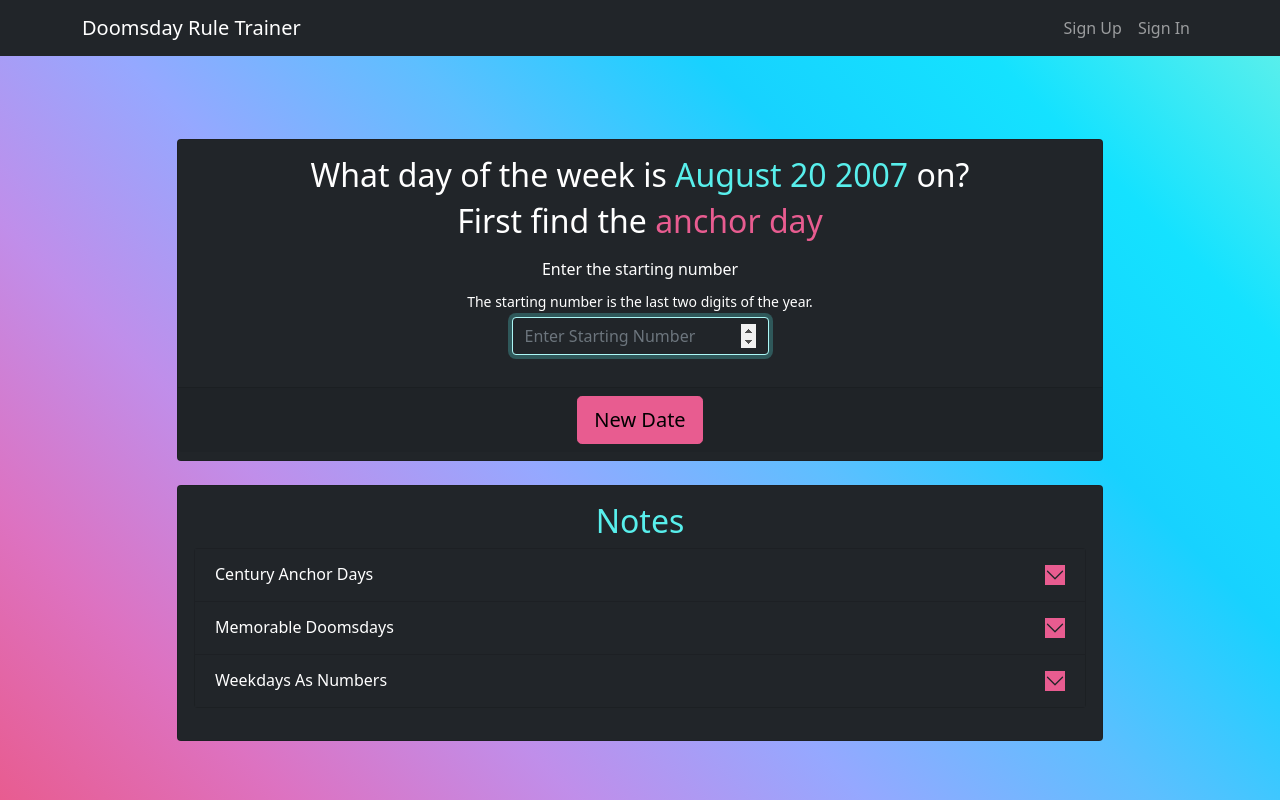
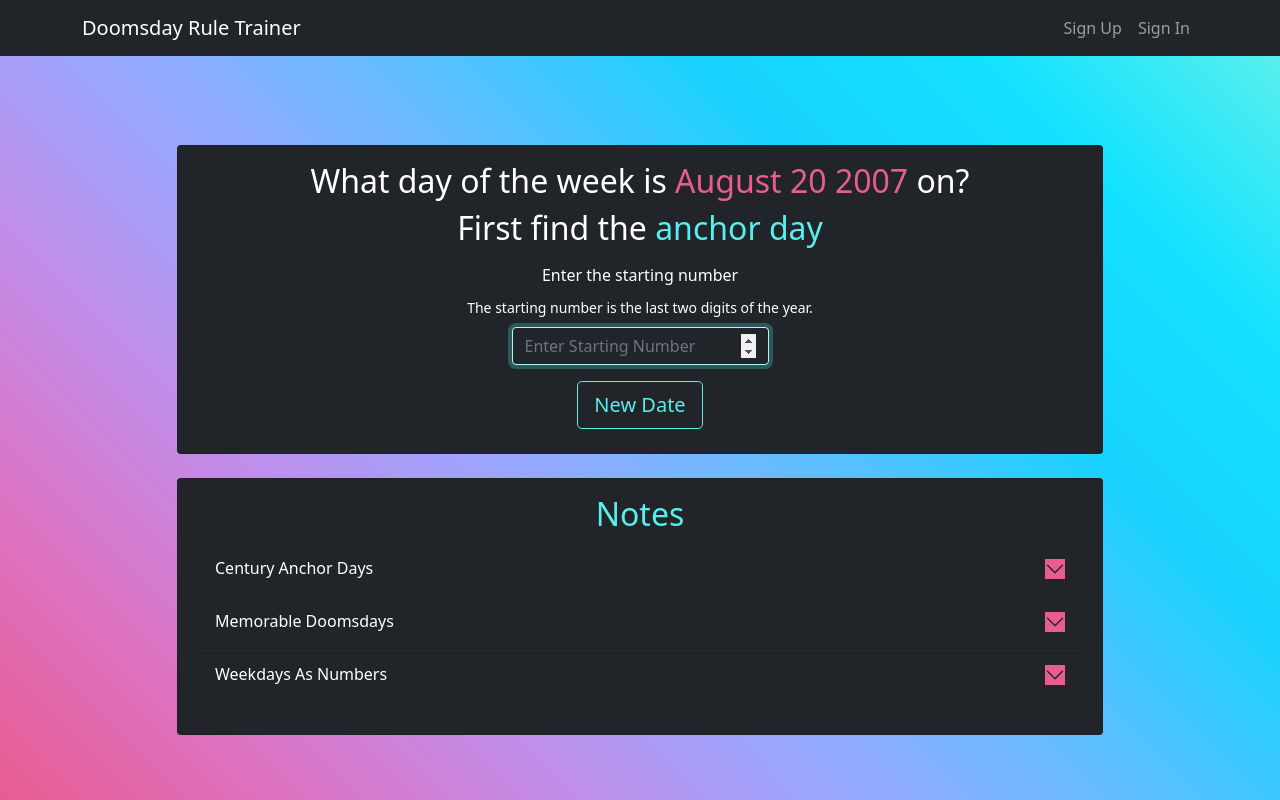
Before and after one commit to benjenkinsv95/doomsday-rule-trainer, a React (Create React App) app: page /train in a window 1280 px wide. Built offline with nearby package versions, Linux system fonts and the light colour scheme.

Commit message:
Improve styling and ux

```diff
--- a/src/components/trainer/Trainer.js
+++ b/src/components/trainer/Trainer.js
@@ -101,7 +101,7 @@ const Trainer = ({ msgAlert }) => {
                 <Card.Title>
                   <h2>
         What day of the week is{' '}
-                    <span className='text-primary'>
+                    <span className='text-secondary'>
                       {month} {date.getDate()} {date.getFullYear()}
                     </span>{' '}
         on?
@@ -109,7 +109,7 @@ const Trainer = ({ msgAlert }) => {
                 </Card.Title>
 
                 <h2>
-      First find the <span className='text-secondary'>anchor day</span>
+      First find the <span className='text-primary'>anchor day</span>
                 </h2>
                 <Form>
                   <Form.Group className='my-3' controlId='startingNumber'>
@@ -120,7 +120,7 @@ const Trainer = ({ msgAlert }) => {
                     </Form.Text>
 
                     <Form.Control
-                      className='mt-1 bg-dark text-primary'
+                      className='mt-2 bg-dark text-primary'
                       type='number'
                       placeholder='Enter Starting Number'
                       value={startingNumber}
@@ -142,7 +142,7 @@ const Trainer = ({ msgAlert }) => {
           If the number is odd add 11 or subtract 17 (whichever is easier).
                     </Form.Text>
                     <Form.Control
-                      className='mt-1 bg-dark text-primary'
+                      className='mt-2 bg-dark text-primary'
                       type='number'
                       placeholder='Enter Answer'
                       value={firstOddOrEven}
@@ -160,7 +160,7 @@ const Trainer = ({ msgAlert }) => {
                   >
                     <Form.Label>Divide by 2</Form.Label>
                     <Form.Control
-                      className='mt-1 bg-dark text-primary'
+                      className='mt-2 bg-dark text-primary'
                       type='number'
                       placeholder='Enter Answer'
                       value={afterDivision}
@@ -180,7 +180,7 @@ const Trainer = ({ msgAlert }) => {
     If the number is odd add 11 or subtract 17 (whichever is easier).
                     </Form.Text>
                     <Form.Control
-                      className='mt-1 bg-dark text-primary'
+                      className='mt-2 bg-dark text-primary'
                       type='number'
                       placeholder='Enter Answer'
                       value={secondOddOrEven}
@@ -200,7 +200,7 @@ const Trainer = ({ msgAlert }) => {
                         Find the remainder after dividing by 7
                     </Form.Text>
                     <br />
-                    <ButtonGroup className="mt-1 text-white" aria-label="First group"
+                    <ButtonGroup className="mt-2 text-white" aria-label="First group"
                       ref={refs.modulo7}>
                       {[0, 1, 2, 3, 4, 5, 6].map(num => (
                         <Button
@@ -230,7 +230,7 @@ const Trainer = ({ msgAlert }) => {
                         Subtract result from 7
                     </Form.Text>
                     <br/>
-                    <ButtonGroup className="mt-1 text-white" aria-label="First group"
+                    <ButtonGroup className="mt-2 text-white" aria-label="First group"
                       ref={refs.subtractFrom7}>
                       {[1, 2, 3, 4, 5, 6, 7].map(num => (
                         <Button
@@ -252,7 +252,7 @@ const Trainer = ({ msgAlert }) => {
                     <br></br>
                     <Form.Text className='text-white'>Count forward {subtractFrom7Answers.length && subtractFrom7Answers[0]} days from the century&#39;s anchor day to get the year <span className='text-secondary'>{date.getFullYear()}</span>&#39;s anchor day.</Form.Text>
                     <br />
-                    <ButtonGroup className="mt-1 text-white" aria-label="First group"
+                    <ButtonGroup className="mt-2 text-white" aria-label="First group"
                       ref={refs.anchorDay}>
                       {['Sunday', 'Monday', 'Tuesday', 'Wednesday'].map((day, index) => (
                         <Button
@@ -264,7 +264,7 @@ const Trainer = ({ msgAlert }) => {
                           onClick={() => setAnchorDay(day)}>{day}</Button>
                       ))}
                     </ButtonGroup>
-                    <ButtonGroup className="mt-1 text-white" aria-label="First group">
+                    <ButtonGroup className="mt-2 text-white" aria-label="First group">
                       {['Thursday', 'Friday', 'Saturday'].map((day, index) => (
                         <Button
                           key={index}
@@ -278,14 +278,16 @@ const Trainer = ({ msgAlert }) => {
                   </Form.Group>
 
                   <Form.Group
-                    className={`mb-3 ${anchorDay.toLowerCase() === anchorDayAnswer.toLowerCase() ? '' : 'd-none'}`}
+                    className={`${anchorDay.toLowerCase() === anchorDayAnswer.toLowerCase() ? '' : 'd-none'}`}
                     controlId='modulo7'
                   >
                     <Form.Label>Calculate Day of Week</Form.Label>
                     <br></br>
-                    <Form.Text className='text-white'>Use the doomsday number to calculate the day of the week.</Form.Text>
+                    <Form.Text className='text-white'>Use the doomsday number to calculate the day of the week for <span className='text-secondary'>
+                      {month}&nbsp;{date.getDate()}&nbsp;{date.getFullYear()}
+                    </span>{' '}</Form.Text>
                     <br />
-                    <ButtonGroup className="mt-1 text-white" aria-label="First group"
+                    <ButtonGroup className="mt-2 text-white" aria-label="First group"
                       ref={refs.dayOfWeek}>
                       {['Sunday', 'Monday', 'Tuesday', 'Wednesday'].map((day, index) => (
                         <Button
@@ -297,7 +299,7 @@ const Trainer = ({ msgAlert }) => {
                           onClick={() => setDayOfWeek(day)}>{day}</Button>
                       ))}
                     </ButtonGroup>
-                    <ButtonGroup className="mt-1 text-white" aria-label="First group">
+                    <ButtonGroup className="mt-2 mb-3 text-white" aria-label="First group">
                       {['Thursday', 'Friday', 'Saturday'].map((day, index) => (
                         <Button
                           key={index}
@@ -309,15 +311,11 @@ const Trainer = ({ msgAlert }) => {
                       ))}
                     </ButtonGroup>
                   </Form.Group>
-
+                  <Button variant='outline-primary' size='lg' onClick={() => reset()}>
+  New Date
+                  </Button>
                 </Form>
               </Card.Body>
-              <Card.Footer>
-                <Button
-                  variant="secondary"
-                  size='lg'
-                  onClick={() => reset()}>New Date</Button>
-              </Card.Footer>
             </Card>
 
             <Card className='text-center mt-4 pb-2' bg='dark' text='white'>
```
